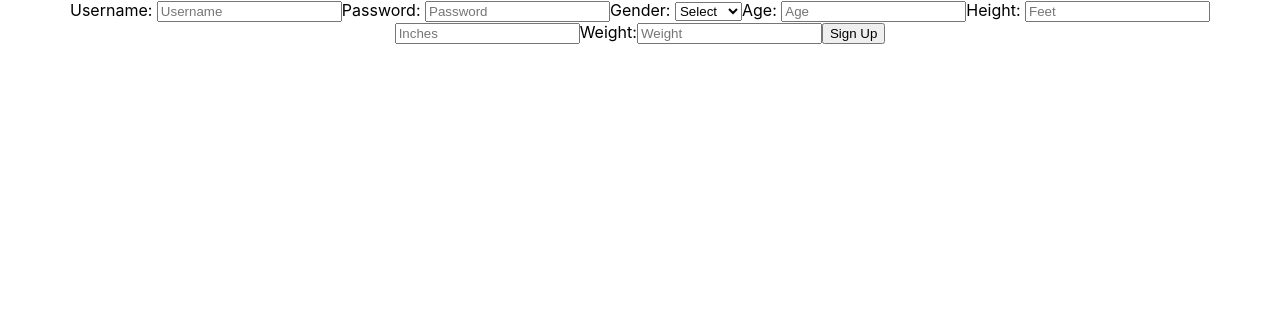
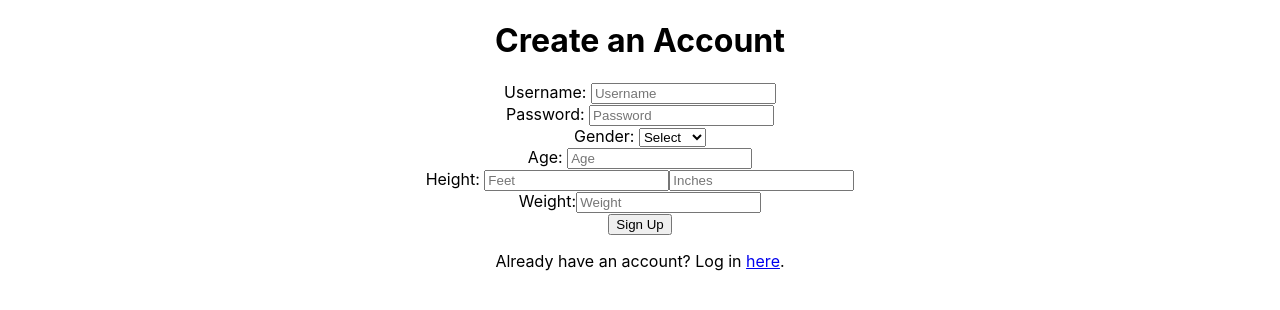
Before and after one commit to ahotchkin/react-fitness-frontend, a React (Create React App) app: page /signup in a window 1280 px wide. Shown: the top 310 px of the page. Built offline with nearby package versions, Linux system fonts and the light colour scheme; no server answers.

Commit message:
Add sign up header and link to log in for members

```diff
--- a/src/components/SignUp.js
+++ b/src/components/SignUp.js
@@ -1,5 +1,7 @@
 import React, { Component } from 'react';
 import { connect } from 'react-redux';
+import { Link } from 'react-router-dom';
+
 // import { updateSignUpForm } from '../actions/signUpForm';
 import { signUp } from '../actions/currentUser';
 
@@ -41,6 +43,8 @@ class SignUp extends Component {
 
   render() {
     return (
+      <div>
+        <h1>Create an Account</h1>
         <form onSubmit={this.handleOnSubmit}>
           <label>Username: </label>
           <input
@@ -51,6 +55,8 @@ class SignUp extends Component {
             onChange={this.handleOnChange}
           />
 
+          <br />
+
           <label>Password: </label>
           <input
             placeholder="Password"
@@ -60,12 +66,16 @@ class SignUp extends Component {
             onChange={this.handleOnChange}
           />
 
+          <br />
+
           <label>Gender: </label>
           <select name="gender" defaultValue="DEFAULT" onChange={this.handleOnChange}>
             <option value="DEFAULT" disabled hidden>Select</option>
             <option value="male">Male</option>
             <option value="female">Female</option>
           </select>
+
+          <br />
 
           <label>Age: </label>
           <input
@@ -75,6 +85,8 @@ class SignUp extends Component {
             type="text"
             onChange={this.handleOnChange}
           />
+
+          <br />
 
           <label>Height: </label>
           <input
@@ -92,6 +104,8 @@ class SignUp extends Component {
             onChange={this.handleOnChange}
           />
 
+          <br />
+
           <label>Weight:</label>
           <input
             placeholder="Weight"
@@ -101,9 +115,13 @@ class SignUp extends Component {
             onChange={this.handleOnChange}
           />
 
+          <br />
+
           <input type="submit" value="Sign Up" />
         </form>
 
+        <p>Already have an account? Log in <Link to="/login">here</Link>.</p>
+      </div>
     )
   }
 
```
Lines whose indentation alone changed are shown as unchanged.
